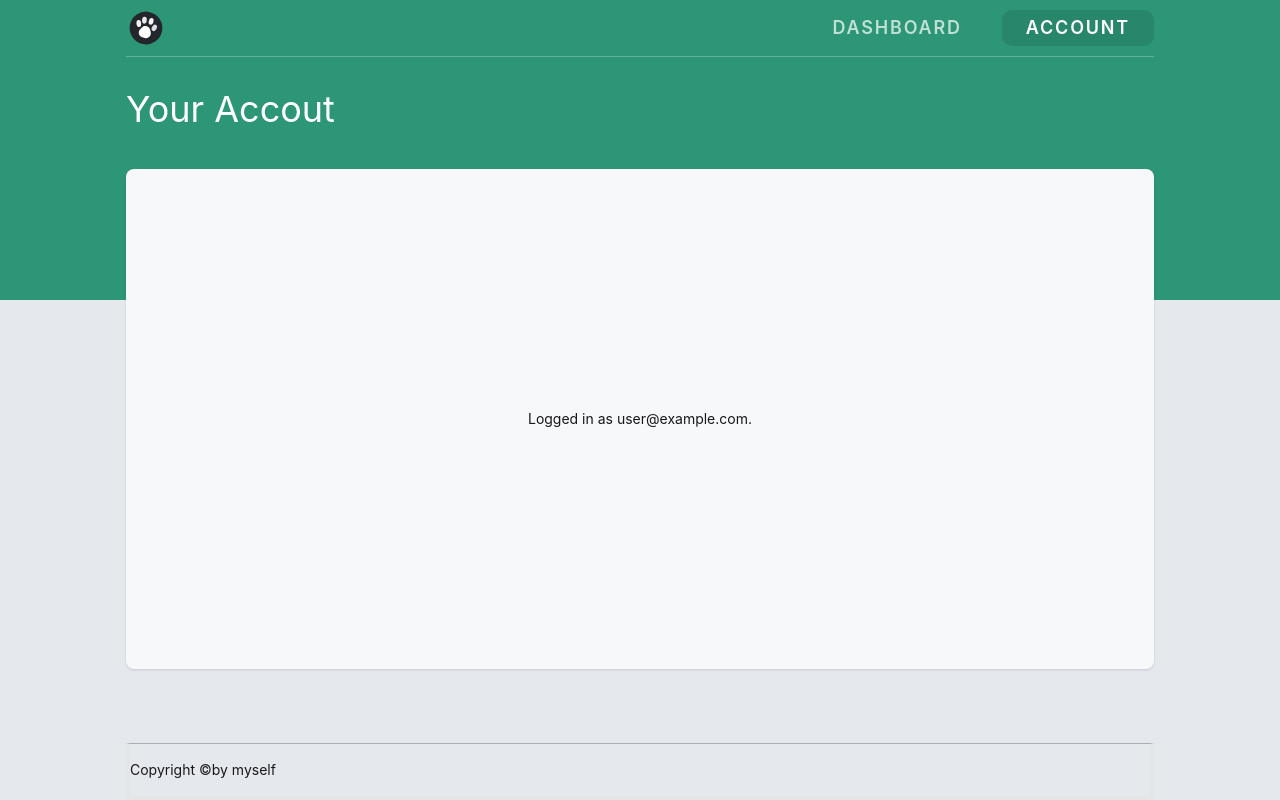
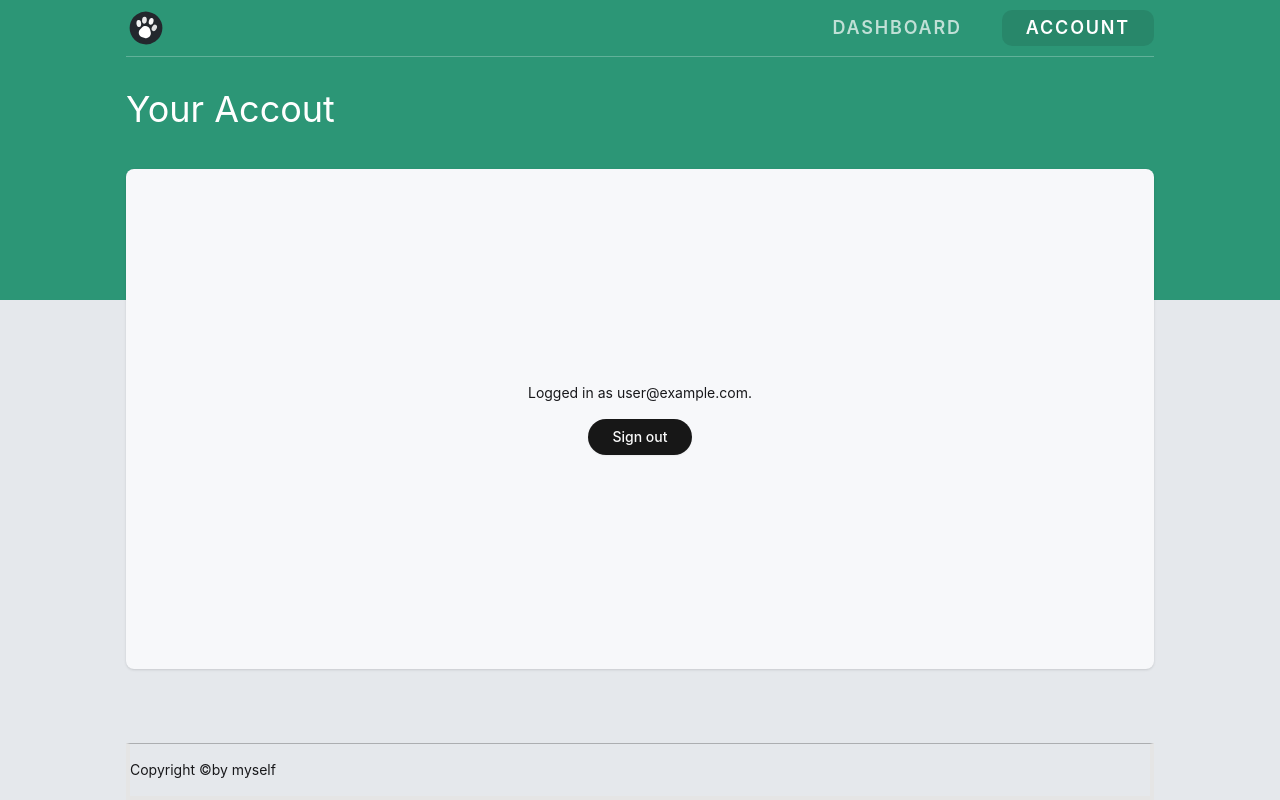
Before and after one commit to truejojo/petsoft, a Next.js app: page /app/account in a window 1280 px wide. Built offline with nearby package versions, Linux system fonts and the light colour scheme; no server answers; the database is empty; sample sign-in values are in the browser's storage.

Commit message:
Sign Out - Button & Server Action

```diff
--- a/src/actions/serverActions.ts
+++ b/src/actions/serverActions.ts
@@ -2,20 +2,23 @@
 
 import { revalidatePath } from 'next/cache';
 import { prisma } from '@/lib/db';
-import { signIn } from '@/lib/auth';
+import { signIn, signOut } from '@/lib/auth';
 import { petFormSchema, petIdSchema } from '@/lib/schema';
 import { Pet } from '@/generated/prisma';
 
 // ---- user actions ----
-
 export const logIn = async (formData: FormData) => {
   const authData = Object.fromEntries(formData.entries());
 
   await signIn('credentials', authData);
 };
 
+export const logOut = async () => {
+  // 'use server';
+  await signOut({ redirectTo: '/' });
+};
+
 // --- pet actions ---
-
 export const getPets = async (): Promise<Pet[]> => {
   try {
     return await prisma.pet.findMany();
--- a/src/app/app/account/page.tsx
+++ b/src/app/app/account/page.tsx
@@ -1,5 +1,6 @@
 import ContentBlock from '@/components/contentBlock';
 import H1 from '@/components/h1';
+import SignOutButton from '@/components/signOutButton';
 import { auth } from '@/lib/auth';
 import { redirect } from 'next/navigation';
 
@@ -14,6 +15,7 @@ const AccountPage = async () => {
    * For now, we redirect to the login page if the user is not logged in.
    * And it is a good idea to make this check, because middleware is not run on the server side,
    * so we cannot rely on it to protect server components.
+   * ergo: make this check here and in all other server components that require authentication.
    */
   if (!session?.user) {
     redirect('/login');
@@ -23,8 +25,9 @@ const AccountPage = async () => {
     <main className='space-y-10'>
       <H1 className='mt-8'>Your Accout</H1>
 
-      <ContentBlock className='flex flex-col items-center justify-center h-[500px]'>
-        Logged in as {session?.user.email}.
+      <ContentBlock className='flex flex-col items-center justify-center gap-4 h-[500px]'>
+        <p>Logged in as {session?.user.email}.</p>
+        <SignOutButton />
       </ContentBlock>
     </main>
   );
--- /dev/null
+++ b/src/components/signOutButton.tsx
@@ -0,0 +1,10 @@
+'use client';
+
+import { Button } from './ui/button';
+import { logOut } from '@/actions/serverActions';
+
+const SignOutButton = () => {
+  return <Button onClick={async () => logOut()}>Sign out</Button>;
+};
+
+export default SignOutButton;
--- a/src/lib/auth.ts
+++ b/src/lib/auth.ts
@@ -61,4 +61,4 @@ const config = {
   },
 } satisfies NextAuthConfig;
 
-export const { auth, signIn } = NextAuth(config);
+export const { auth, signIn, signOut } = NextAuth(config);
```
